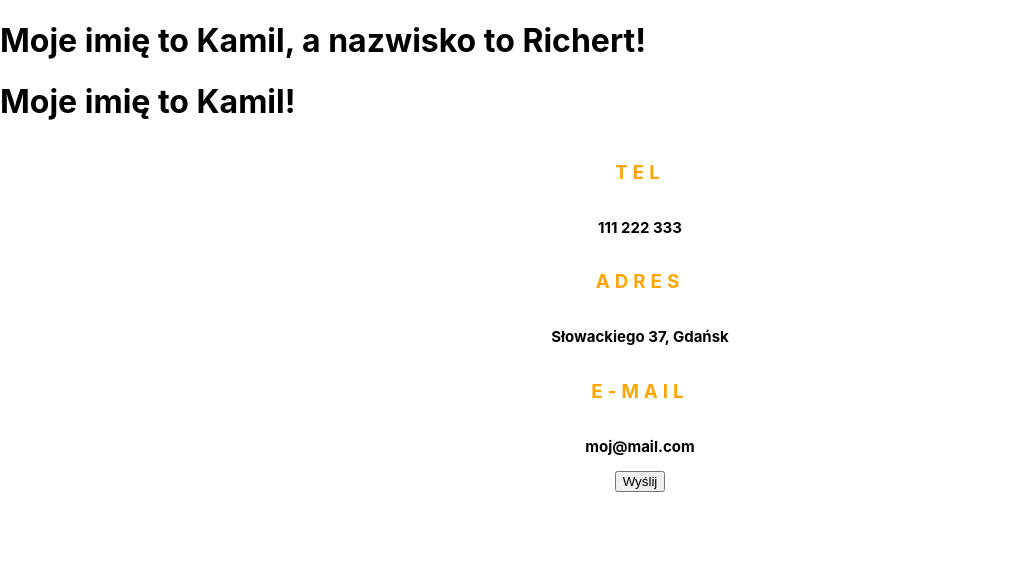
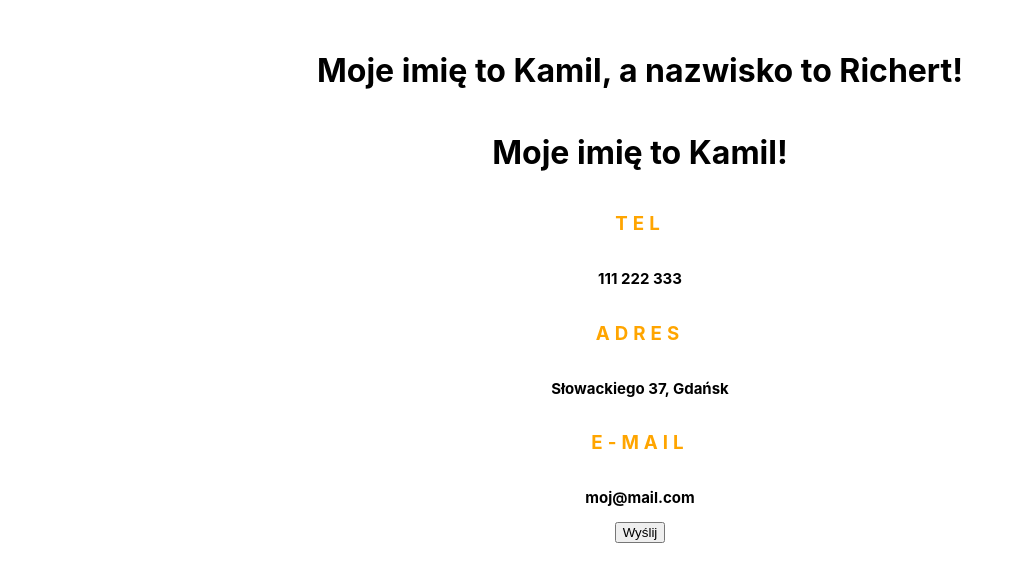
Before and after one commit to infoshareacademy/isareactaccenture, a React (Create React App) app in the folder react/my-app/: page / in a window 1280 px wide. Shown: the top 582 px of the page, without its empty margins (0-1022 px from the left). Built offline with nearby package versions, Linux system fonts and the light colour scheme; the HTML template or start-up script is replaced by a standard one.

Commit message:
Added Wrapper and center all components

```diff
--- a/react/my-app/src/App.js
+++ b/react/my-app/src/App.js
@@ -1,9 +1,10 @@
 import { Contact } from './Contact';
 import MyName from './MyName';
+import { Wrapper } from './Wrapper';
 
 function App() {
     return (
-        <>
+        <Wrapper>
             <MyName name="Kamil" surname="Richert" />
             <MyName name="Kamil" />
             <Contact data={
@@ -13,7 +14,7 @@
                     email: 'moj@mail.com'
                 }
             } />
-        </>
+        </Wrapper>
     );
 }
 
--- /dev/null
+++ b/react/my-app/src/Wrapper.js
@@ -0,0 +1,12 @@
+export const Wrapper = ({ children }) => (
+    <div style={
+        {
+            display: 'flex',
+            flexDirection: 'column',
+            alignItems: 'center',
+            padding: '30px'
+        }
+    }>
+        {children}
+    </div>
+)
```
